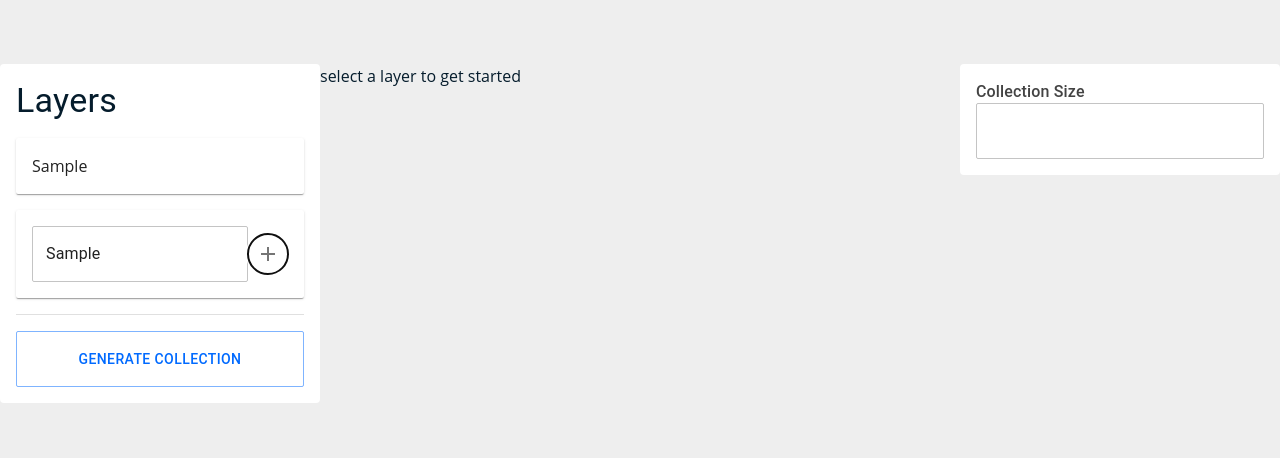
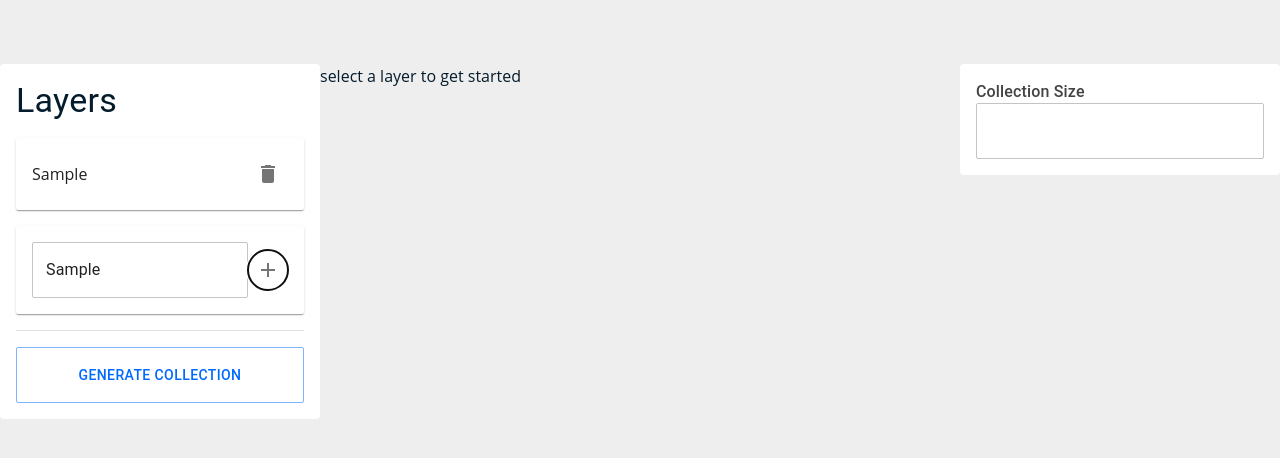
Before and after one commit to nathannlu/dasdsad, a React (Create React App) app: page / in a window 1280 px wide. Both pictures are taken after typing "Sample" into the empty fields and a click on the button 268 px from the left and 181 px from the top of the page. Shown: the top 458 px of the page. Built offline with nearby package versions, Linux system fonts and the light colour scheme.

Commit message:
Added toasts

```diff
--- a/src/components/pages/Generator/Layers.js
+++ b/src/components/pages/Generator/Layers.js
@@ -1,6 +1,8 @@
 import React, { useState, useEffect } from 'react';
 import { Stack, Box, Button, Grid, Card, Typography, TextField, IconButton, Divider } from 'ds/components';
 import { Add as AddIcon } from '@mui/icons-material'
+import { Delete as DeleteIcon } from '@mui/icons-material'
+
 import { useToast } from 'ds/hooks/useToast'
 import JSZip from 'jszip';
 
@@ -8,7 +10,7 @@ import { useArray } from './hooks/useArray';
 import { generateImages } from './scripts/generate';
 
 
-const Layers = ({ layers, addToArray, selected, setSelected, onChange, collectionSize}) => {
+const Layers = ({ layers, deleteLayer, addToArray, selected, setSelected, onChange, collectionSize}) => {
 	const [newLayer, setNewLayer] = useState('');
 	const { addToast } = useToast()
 	const [generatedImage, setGeneratedImage] = useState('');
@@ -35,9 +37,14 @@ const Layers = ({ layers, addToArray, selected, setSelected, onChange, collectio
 	}
 
 	const ok = async () => {
-		// currently in b64
-		// turn this into png
-//		setGeneratedImage(newImage);
+		if (collectionSize.value.length < 1) {
+			addToast({
+				severity: 'error',
+				message: 'This value cannot be left empty'
+			})
+			return;
+		}
+
 		setDone(false);
 		let generatedImages = await generateImages(layers, collectionSize.value)
 
@@ -46,12 +53,13 @@ const Layers = ({ layers, addToArray, selected, setSelected, onChange, collectio
 		generatedImages.forEach((image, i) => {
 			zip.file(`images/${i}.png`, image);
 		})
-
-//		zip.folder('images').forEach(path => console.log(path))
-
 		zip.generateAsync({type: 'base64'}).then(content => {
 			setGeneratedZip(content)
 			setDone(true);
+			addToast({
+				severity: 'success',
+				message: 'Finished compiling!'
+			})
 		})
 	}
 
@@ -67,9 +75,14 @@ const Layers = ({ layers, addToArray, selected, setSelected, onChange, collectio
 
 				<Stack gap={2}>
 					{layers.map((item, i) => (
-						<Card sx={{p: 2, cursor: 'pointer'}} style={selected == i ? {border: '1px solid blue'} : {}} onClick={() => setSelected(i)}>
+						<Card sx={{p: 2, cursor: 'pointer'}} style={selected == i ? {border: '1px solid blue'} : {}}>
 							<Stack direction="row" alignItems="center">
-								{item.name}
+								<Box sx={{flex: 1}} onClick={() => setSelected(i)}>
+									{item.name}
+								</Box>
+								<IconButton onClick={() => deleteLayer(i)}>
+									<DeleteIcon />
+								</IconButton>
 							</Stack>
 						</Card>
 					))}
--- a/src/components/pages/Generator/index.js
+++ b/src/components/pages/Generator/index.js
@@ -4,6 +4,8 @@ import { useSettingsForm } from './hooks/useSettingsForm';
 
 import Layers from './Layers';
 import Dropzone from 'react-dropzone'
+
+
 
 
 import { useArray } from './hooks/useArray';
@@ -23,6 +25,14 @@ const Generator = () => {
 			prevState[selected].images.push(...file)
 			return [...prevState]
 		})
+	}
+
+	const deleteLayer = i => {
+		setSelected(null);
+		setLayers(prevState => {
+			prevState.splice(i, 1);
+			return [...prevState]
+		});
 	}
 
 	const deleteImage = (i) => {
@@ -50,12 +60,13 @@ const Generator = () => {
 							setSelected={setSelected}
 							onChange={onChange}
 							collectionSize={collectionSize}
+							deleteLayer={deleteLayer}
 						/>
 					</Grid>
 					<Grid xs={6}>
 						{selected !== null ? (
 							<div>
-								Add images to layer {layers[selected].name}
+								Add images to layer {layers[selected]?.name}
 								<Dropzone onDrop={acceptedFiles => addToLayers(acceptedFiles)}>
 									{({getRootProps, getInputProps}) => (
 										<section style={{padding:"24px 64px", background: 'grey', alignItems:'center', justifyContent: 'center'}}>
```
